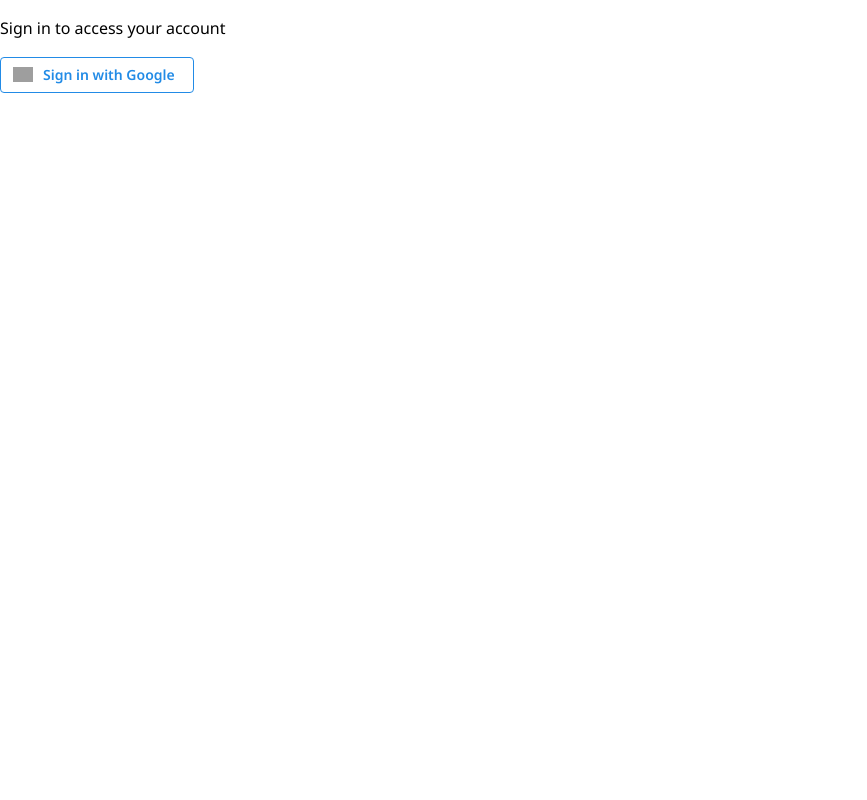
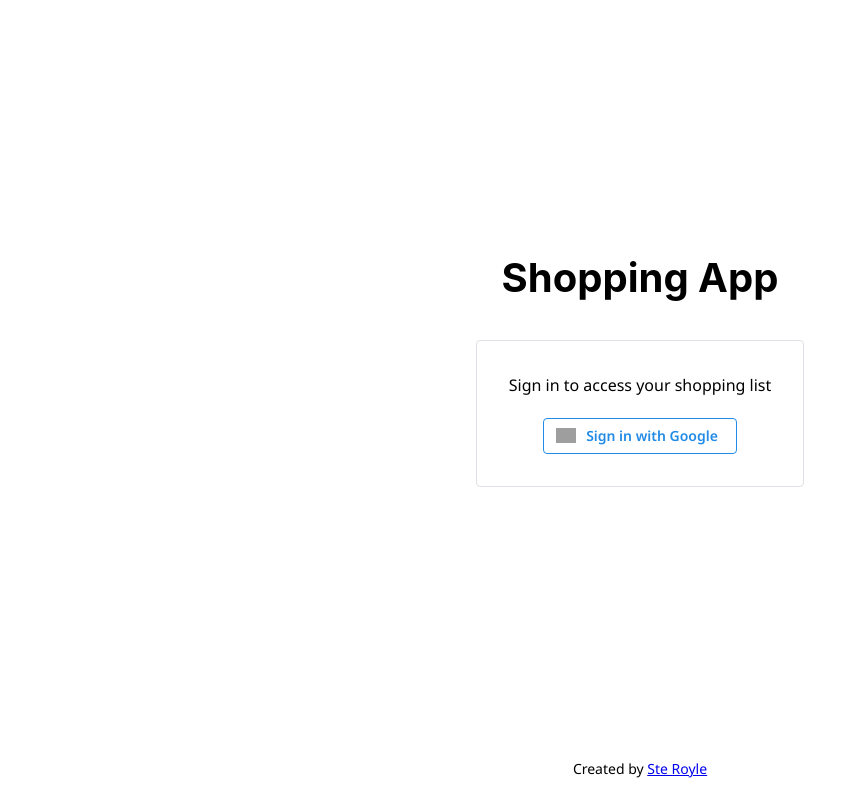
Before and after one commit to steroyle/shopping-app, a React (Vite) app: page /login in a window 1280 px wide. Shown: the whole page, without its empty margins (0-867 px from the left). Built offline with nearby package versions, Linux system fonts and the light colour scheme; no server answers; grey boxes are pictures that could not be loaded.

Commit message:
Created and styled login layout

```diff
--- /dev/null
+++ b/src/components/Footer/Footer.tsx
@@ -0,0 +1,16 @@
+import {Group, Text} from '@mantine/core';
+import {Link} from 'react-router-dom';
+
+function Footer() {
+  return (
+    <footer>
+      <Group justify="center" p="lg">
+        <Text fz="sm">
+          Created by <Link to="https://github.com/steroyle">Ste Royle</Link>
+        </Text>
+      </Group>
+    </footer>
+  );
+}
+
+export default Footer;
--- /dev/null
+++ b/src/components/Header/Header.tsx
@@ -0,0 +1,13 @@
+import {Title} from '@mantine/core';
+
+function Header() {
+  return (
+    <header>
+      <Title mb="md" fz={25}>
+        Shopping App
+      </Title>
+    </header>
+  );
+}
+
+export default Header;
--- /dev/null
+++ b/src/components/Nav/Nav.tsx
@@ -0,0 +1,15 @@
+import {NavLink, Stack} from '@mantine/core';
+import {Link} from 'react-router-dom';
+
+function Nav() {
+  return (
+    <Stack component="nav" gap={0}>
+      <NavLink to="/" label="Home" component={Link} />
+      <NavLink to="/chords" label="Chords" component={Link} />
+      <NavLink to="/number-system" label="Number System" component={Link} />
+      <NavLink to="/songs" label="Songs" component={Link} />
+    </Stack>
+  );
+}
+
+export default Nav;
--- /dev/null
+++ b/src/layouts/LoginLayout.tsx
@@ -0,0 +1,21 @@
+import {Container, Flex, Stack} from '@mantine/core';
+import Footer from '../components/Footer/Footer';
+
+interface PageProps {
+  children: React.ReactNode;
+}
+
+const LoginLayout = ({children}: PageProps) => {
+  return (
+    <Container size={1200}>
+      <Flex direction="column" h="100vh">
+        <Stack component="main" flex={1} justify="center" align="center">
+          {children}
+        </Stack>
+        <Footer />
+      </Flex>
+    </Container>
+  );
+};
+
+export default LoginLayout;
--- /dev/null
+++ b/src/layouts/Page.tsx
@@ -0,0 +1,27 @@
+import Header from '../components/Header/Header';
+import Nav from '../components/Nav/Nav';
+import {Box, Container, Flex, Group} from '@mantine/core';
+import Footer from '../components/Footer/Footer';
+
+interface PageProps {
+  children: React.ReactNode;
+}
+
+const Page = ({children}: PageProps) => {
+  return (
+    <Container size={1200} py="md">
+      <Flex direction="column" h="100vh">
+        <Header />
+        <Group gap="xl" flex={1} align="flex-start">
+          <Nav />
+          <Box component="main" flex={1}>
+            {children}
+          </Box>
+        </Group>
+        <Footer />
+      </Flex>
+    </Container>
+  );
+};
+
+export default Page;
--- a/src/pages/HomePage.tsx
+++ b/src/pages/HomePage.tsx
@@ -2,6 +2,7 @@ import {signOut} from 'firebase/auth';
 import {auth} from '../../config/firebaseConfig';
 import {useAuth} from '../contexts/AuthContext';
 import {Button} from '@mantine/core';
+import Page from '../layouts/Page';
 
 export function HomePage() {
   const {user} = useAuth();
@@ -11,6 +12,7 @@ export function HomePage() {
   };
 
   return (
+    <Page>
       <div className="min-h-screen bg-gray-50">
         <Button onClick={handleLogout}>Sign out</Button>
 
@@ -26,5 +28,6 @@ export function HomePage() {
           </div>
         </main>
       </div>
+    </Page>
   );
 }
--- a/src/pages/LoginPage.tsx
+++ b/src/pages/LoginPage.tsx
@@ -2,7 +2,9 @@ import {signInWithPopup, GoogleAuthProvider} from 'firebase/auth';
 import {auth} from '../../config/firebaseConfig';
 import {Navigate} from 'react-router-dom';
 import {useAuth} from '../contexts/AuthContext';
-import {Button} from '@mantine/core';
+import {Button, Paper, Stack, Text, Title} from '@mantine/core';
+import Page from '../layouts/Page';
+import LoginLayout from '../layouts/LoginLayout';
 
 export function LoginPage() {
   const {user} = useAuth();
@@ -28,12 +30,13 @@ export function LoginPage() {
   }
 
   return (
-    <div className="min-h-screen bg-gradient-to-br from-indigo-100 via-white to-pink-100 flex items-center justify-center p-4">
-      <div className="max-w-md w-full space-y-8 bg-white p-8 rounded-xl shadow-lg">
-        <div className="text-center">
-          <p className="mt-2 text-sm text-gray-600">Sign in to access your account</p>
-        </div>
-        <div className="mt-8 space-y-4">
+    <LoginLayout>
+      <Title mb="lg" fz={40}>
+        Shopping App
+      </Title>
+      <Paper withBorder p="xl">
+        <Stack align="center" gap="lg">
+          <Text>Sign in to access your shopping list</Text>
           <Button
             variant="outline"
             onClick={handleGoogleLogin}
@@ -43,14 +46,14 @@ export function LoginPage() {
                 src="https://www.gstatic.com/firebasejs/ui/2.0.0/images/auth/google.svg"
                 alt="Google logo"
                 height={15}
-                width="auto"
               />
             }
+            w="fit-content"
           >
             Sign in with Google
           </Button>
-        </div>
-      </div>
-    </div>
+        </Stack>
+      </Paper>
+    </LoginLayout>
   );
 }
```
Lines whose indentation alone changed are shown as unchanged.
